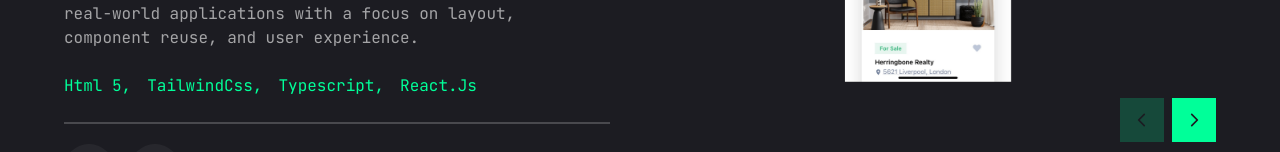
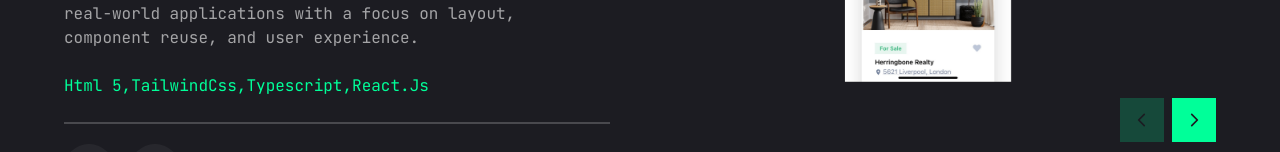
Before and after one commit to Adekunle-hub/portfolio, a Next.js app: page /work in a window 1280 px wide. Shown: the part 482-634 px from the top of the page. Built offline with nearby package versions, Linux system fonts and the light colour scheme.

Commit message:
text align

```diff
--- a/app/contact/page.tsx
+++ b/app/contact/page.tsx
@@ -37,7 +37,7 @@ const info = [
   {
     icon: <FaMapMarkerAlt />,
     title: "Address",
-    description: "no 3,airport road, alaakia, Ibadan.",
+    description: "no 3,airport road,alaakia,Ibadan.",
   },
 ];
 
@@ -148,7 +148,7 @@ const Contact = () => {
                         </div>
                         <div className="flex-1 flex gap-4 flex-col justify-center">
                           <p className="text-xs text-white/60">{item.title}</p>
-                          <h3 className="text-xs capitalize ">
+                          <h3 className="text-xs  ">
                             {item.description}
                           </h3>
                         </div>
--- a/app/work/page.tsx
+++ b/app/work/page.tsx
@@ -114,7 +114,7 @@ const Work = () => {
                 </div>
                 <h2 className=" text-2xl font-bold leading-none text-white group-hover:text-accent transition-all duration-300 capitalize">{project.categore}</h2>
                 <p className="text-white/60 text-xs/5 text-[13px] lg:text-base  ">{project.description}</p>
-                <ul className="flex gap-4">
+                <ul className="flex">
                   {project.stack.map((item, index)=>{
                     return(
                       <li className="text-accent" key={index}>
```
